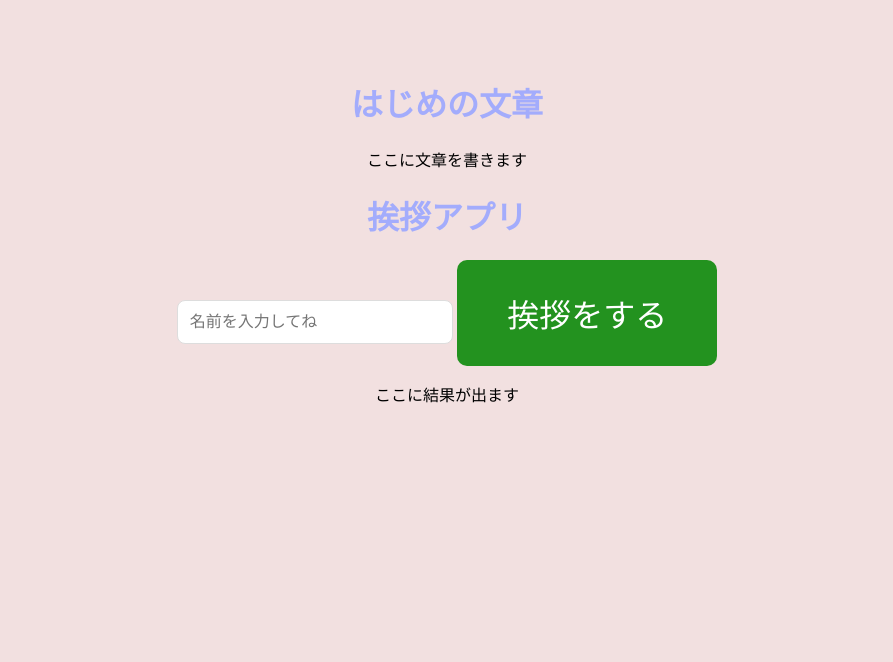
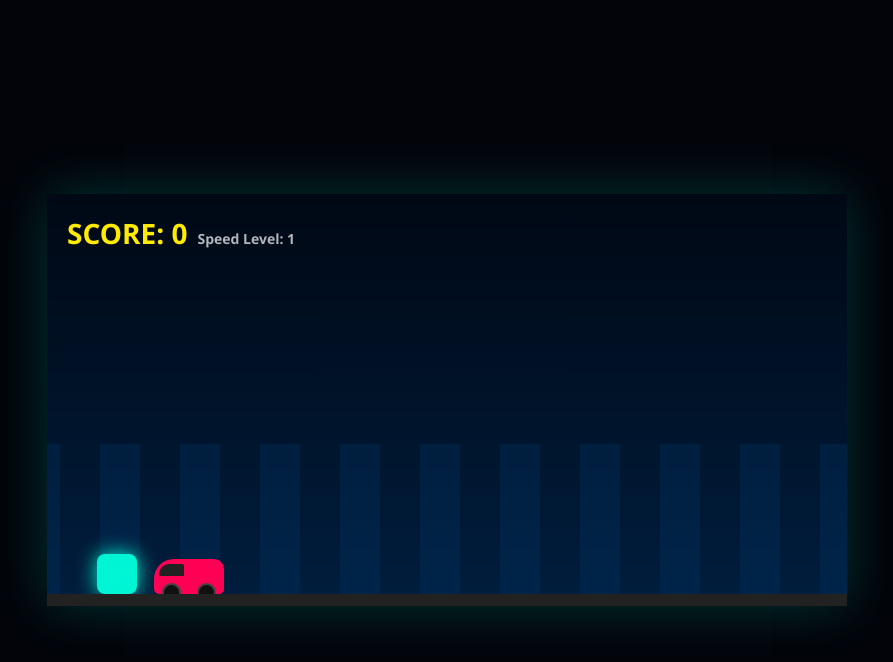
Before and after one commit to yuzulemon13277-sys/my-greeting-app, a plain HTML site: page index.html in a window 1280 px wide. Shown: the whole page, without its empty margins (193-1086 px from the left). Drawn offline with Linux system fonts and the light colour scheme.

Commit message:
Update index.html

```diff
--- a/index.html
+++ b/index.html
@@ -2,100 +2,144 @@
 <html lang="ja">
 <head>
     <meta charset="UTF-8">
-    <title>れんしゅう</title>
-</head>
-<body>
+    <title>Night City Jumper - Left Facing</title>
     <style>
         body {
-        /* 1. 画面の横方向の真ん中に寄せる */
-        text-align: center;
-
-        /* 2. 上に少し余裕を持たせる（お好みで） */
-        padding-top: 50px;
-
-        /* 3. 背景色もおしゃれに（例：薄いグレー） */
-        background-color: #f9f9f9;
-
-        /* 4. フォントを読みやすく */
-        font-family: sans-serif;
-    }
-
-    input[type="text"] {
-    width: 250px;      /* 横幅を少し広げる */
-    padding: 12px;     /* 中にゆとりを持たせる */
-    font-size: 16px;   /* 文字を打ちやすく */
-    border: 1px solid #ddd;
-    border-radius: 8px; /* 角を丸く */
-}
-
-    /* ボタン全体のデザイン */
-    button {
-        background-color: #23921f; /* 緑色 */
-        color: white;              /* 文字を白に */
-        padding: 30px 50px;        /* 内側の余白（上下 左右） */
-        border: none;              /* 枠線を消す */
-        border-radius: 10px;        /* 角を丸くする */
-        cursor: pointer;           /* マウスを乗せた時に指マークにする */
-        font-size: 32px;           /* 文字の大きさ */
-    }
-
-    /* ボタンにマウスを乗せた時（ホバー）の変化 */
-    button:hover {
-        background-color: #266630; /* 少し暗い緑にする */
-    }
-</style>
-    <style>
-        /* body（全体）の背景色を「薄い緑」にする設定 */
-        body {
-            background-color: #f2e0e0;
+            margin: 0; padding: 0; display: flex; justify-content: center;
+            align-items: center; height: 100vh; background: #02040a;
+            color: white; font-family: 'Segoe UI', sans-serif;
+            overflow: hidden; user-select: none;
+        }
+        #game-container {
+            position: relative; width: 800px; height: 400px;
+            background: linear-gradient(to bottom, #000814 0%, #001d3d 100%);
+            border-bottom: 12px solid #222; overflow: hidden;
+            box-shadow: 0 0 50px rgba(0,245,212,0.2);
         }
 
-        /* ついでにh1の文字色を「ネイビー」にする、なんてこともできます */
-        h1 {
-            color: rgb(163, 172, 252);
+        .city-bg {
+            position: absolute; bottom: 0; width: 200%; height: 150px;
+            background: repeating-linear-gradient(90deg, #003566 0px, #003566 40px, transparent 40px, transparent 80px);
+            opacity: 0.3; z-index: 1;
         }
+
+        #player {
+            position: absolute; bottom: 0; left: 50px;
+            width: 40px; height: 40px; background: #00f5d4;
+            border-radius: 8px; box-shadow: 0 0 20px #00f5d4;
+            z-index: 10;
+        }
+        .invincible { background: #fff !important; box-shadow: 0 0 40px #fff, 0 0 60px #ffea00 !important; }
+
+        /* 障害物（左向きに変更） */
+        #obstacle { position: absolute; bottom: 0; z-index: 5; }
+
+        /* 車のボディ：丸みを左側に、窓を左側に配置 */
+        .car-body { position: relative; width: 70px; height: 35px; background: #ff0055; border-radius: 20px 10px 5px 5px; }
+        .truck-body { position: relative; width: 80px; height: 90px; background: #ff8800; border-radius: 5px; }
+
+        /* 窓の位置を左側に */
+        .window { position: absolute; top: 5px; left: 5px; width: 25px; height: 12px; background: #222; border-radius: 10px 2px 0 0; }
+
+        /* タイヤ */
+        .tire { position: absolute; bottom: -8px; width: 15px; height: 15px; background: #111; border-radius: 50%; border: 2px solid #444; }
+        .tire-l { left: 8px; } .tire-r { right: 8px; }
+
+        #item {
+            position: absolute; bottom: 180px; width: 30px; height: 30px; background: #ffea00;
+            clip-path: polygon(50% 0%, 61% 35%, 98% 35%, 68% 57%, 79% 91%, 50% 70%, 21% 91%, 32% 57%, 2% 35%, 39% 35%);
+            box-shadow: 0 0 20px #ffea00; z-index: 5;
+        }
+
+        #score-board { position: absolute; top: 20px; left: 20px; font-size: 28px; font-weight: bold; color: #ffea00; z-index: 20; }
+        #speed-tag { font-size: 14px; color: #fff; margin-left: 10px; opacity: 0.7; }
     </style>
+</head>
+<body onmousedown="handleInput()">
 
-    <h1>はじめの文章</h1>
-    <p>ここに文章を書きます</p>
+    <div id="game-container">
+        <div id="city" class="city-bg"></div>
+        <div id="score-board">SCORE: 0 <span id="speed-tag">Speed: 1</span> <span id="status" style="font-size: 16px; margin-left: 10px;"></span></div>
+        <div id="player"></div>
+        <div id="obstacle">
+            <div id="obs-body" class="car-body">
+                <div class="window"></div>
+                <div class="tire tire-l"></div>
+                <div class="tire tire-r"></div>
+            </div>
+        </div>
+        <div id="item"></div>
+    </div>
 
     <script>
-        console.log("こんにちは")
+        const player = document.getElementById("player");
+        const obstacle = document.getElementById("obstacle");
+        const obsBody = document.getElementById("obs-body");
+        const item = document.getElementById("item");
+        const city = document.getElementById("city");
+        const scoreBoard = document.getElementById("score-board");
+        const speedTag = document.getElementById("speed-tag");
+        const statusText = document.getElementById("status");
+
+        let gameActive = true, score = 0, speed = 7, pos = 0, vel = 0, grav = 1.6, jCount = 0, isInv = false;
+        let obsX = 800, itemX = 1500, cityX = 0, isTruck = false;
+
+        // キーボード操作対応
+        window.addEventListener("keydown", (e) => {
+            if (e.code === "Space") { handleInput(); e.preventDefault(); }
+        });
+
+        function handleInput() { if (gameActive && jCount < 2) { vel = 24; jCount++; } }
+
+        function update() {
+            if (!gameActive) return;
+
+            // 1. 物理計算
+            vel -= grav; pos += vel;
+            if (pos <= 0) { pos = 0; vel = 0; jCount = 0; }
+            player.style.bottom = pos + "px";
+            player.style.transform = `rotate(${pos * 2.5}deg)`;
+
+            // 2. 障害物移動
+            obsX -= speed;
+            if (obsX < -100) {
+                obsX = 800;
+                score++;
+                if (score > 0 && score % 10 === 0) speed += 2;
+                isTruck = Math.random() < 0.3;
+                obsBody.className = isTruck ? "truck-body" : "car-body";
+            }
+            obstacle.style.left = obsX + "px";
+
+            // 3. 背景移動
+            cityX -= speed * 0.5;
+            city.style.transform = `translateX(${(cityX % 80)}px)`;
+
+            // 4. アイテム移動
+            itemX -= speed;
+            if (itemX < -100) itemX = 2500 + Math.random() * 2000;
+            item.style.left = itemX + "px";
+
+            // 5. アイテム判定
+            if (itemX > 50 && itemX < 90 && Math.abs(pos - 180) < 50) {
+                isInv = true; player.classList.add("invincible"); statusText.innerText = "⚡MUTEKI⚡";
+                itemX = -500;
+                setTimeout(() => { isInv = false; player.classList.remove("invincible"); statusText.innerText = ""; }, 5000);
+            }
+
+            // 6. 衝突判定
+            let h = isTruck ? 90 : 35;
+            if (obsX > 40 && obsX < 110 && pos < h && !isInv) {
+                gameActive = false;
+                alert("GAME OVER!\nSCORE: " + score);
+                location.reload();
+            }
+
+            scoreBoard.childNodes[0].nodeValue = `SCORE: ${score}`;
+            speedTag.innerText = `Speed Level: ${Math.floor((speed - 7) / 2) + 1}`;
+            requestAnimationFrame(update);
+        }
+        update();
     </script>
 </body>
-<h1>挨拶アプリ</h1>
-<input type="text" id="nameinput" placeholder="名前を入力してね">
-<button onclick="sayHello()">挨拶をする</button>
-<p id="message">ここに結果が出ます</p>
-
-<script>
-function sayHello() {
-
-    // 1. 入力欄（id="nameinput"）から文字を取得して、nameという箱に入れる
-    const name = document.getElementById("nameinput").value;
-
-    // 2. もし名前が空っぽ（""）だったら
-    if (name === "") {
-        // メッセージを表示する場所に警告を出す
-        document.getElementById("message").innerText = "名前を入力してね！";
-    } else {
-        // 3. 名前が入っていたら、挨拶を表示する
-        document.getElementById("message").innerText = name + "さん、こんにちは！";
-    }
-    // 【追加】文字の色を赤色にする
-    document.getElementById("message").style.color = "red";
-    // 【追加】文字のサイズを大きくする
-    document.getElementById("message").style.fontSize = "30px";
-}
-
-// 入力欄（nameinput）でキーが押されたかチェックする
-document.getElementById("nameinput").addEventListener("keypress", function(event) {
-    // もし押されたキーが「Enter」だったら
-    if (event.key === "Enter") {
-        // ボタンをクリックした時と同じ命令（sayHello）を実行する
-        sayHello();
-    }
-});
-
-</script>
 </html>
```
